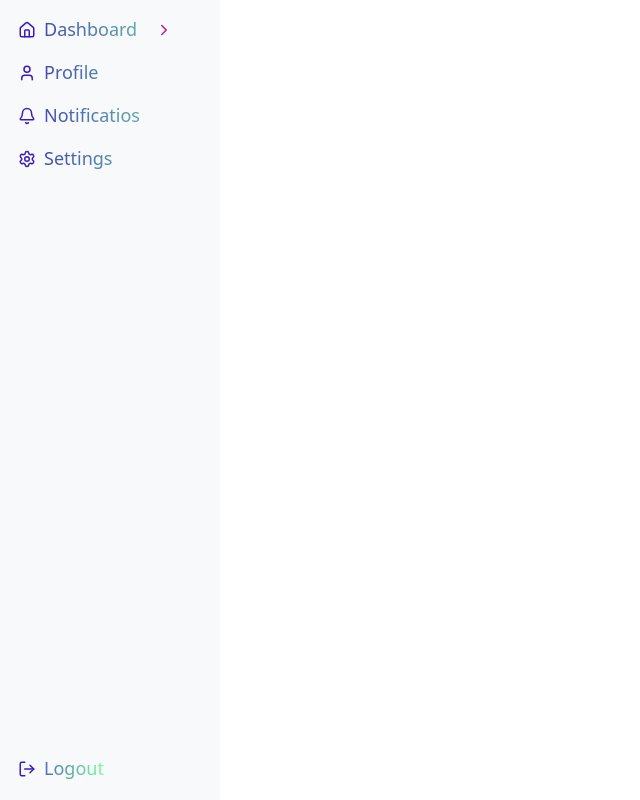
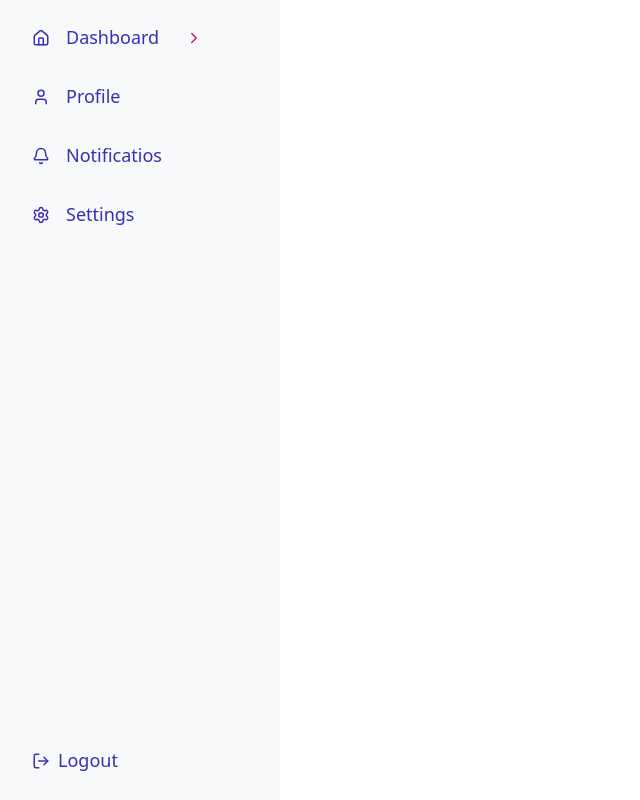
Before and after one commit to Manasghosh7681/TaskSphere, a React app: page /home in a window 1280 px wide. Shown: the whole page, without its empty margins (0-640 px from the left). Built offline with nearby package versions, Linux system fonts and the light colour scheme; the HTML template or start-up script is replaced by a standard one.

Commit message:
sidebar child element select fix

```diff
--- a/src/Components/Sidebar/Sidebar.jsx
+++ b/src/Components/Sidebar/Sidebar.jsx
@@ -15,6 +15,10 @@ const Sidebar = () => {
     const [SideData] = useState(AdminSidebar)
     const [showChild, setShowChild] = useState({})
     const [isMobileOpen, setIsMobileOpen] = useState(false);
+    const [activeIndex, setActiveIndex] = useState({
+        child: null,
+        parent: null
+    });
     const showToggle = (index) => {
         setShowChild((prev) => {
             return (
@@ -46,7 +50,7 @@ const Sidebar = () => {
                 />
             )}
 
-            <div className={`bg-light vh-100 ${styles.sidebar}  ${isMobileOpen ? styles.openSidebar : ''} pt-3`}>
+            <div className={`bg-light vh-100 ${styles.sidebar}  ${isMobileOpen ? styles.openSidebar : ''} pt-3 ps-1`}>
 
                 {SideData && (
                     <div  >
@@ -57,7 +61,7 @@ const Sidebar = () => {
                                 return (
                                     <div key={index}   >
 
-                                        <p className={`${styles.element} d-flex gap-2 align-items-center `} onClick={() => side.child && showToggle(index)}>
+                                        <p className={`${styles.element} d-flex gap-3 align-items-center ${activeIndex.parent === index ? styles.active : ''} `} onClick={() => { setActiveIndex((prev) => ({ ...prev, parent: index })), side.child && showToggle(index) }}>
                                             <Icon
                                                 size={18}
                                                 className={styles.icon}
@@ -80,8 +84,8 @@ const Sidebar = () => {
                                             <div className={`${styles.childWrapper} ${isExpanded ? styles.open : ''}`}>
                                                 {side.child.map((sideChild, ind) => {
                                                     return (
-                                                        <div key={ind} style={{ marginLeft: '35px' }}>
-                                                            <p className={`${styles.element} fs-6`}>{sideChild}</p>
+                                                        <div key={ind} style={{ marginLeft: '35px' }} onClick={() => { setActiveIndex((prev) => ({ ...prev, child: ind })) }} >
+                                                            <p className={`${styles.childElement} fs-6 ${activeIndex.child === ind ? styles.childActive : ''}`}>{sideChild}</p>
                                                         </div>
                                                     )
                                                 })}
@@ -93,7 +97,7 @@ const Sidebar = () => {
                             })
 
                         }
-                        <div  className={`${styles.element} d-flex gap-2 align-items-center`} style={{ position: 'fixed', bottom: 0, marginBottom: '18px' }}>
+                        <div className={`${styles.element} d-flex gap-2 align-items-center`} style={{ position: 'fixed', bottom: 0, marginBottom: '18px' }}>
                             <Logout
                                 size={18}
                                 className={styles.icon} />
--- a/src/Components/Sidebar/Sidebar.module.css
+++ b/src/Components/Sidebar/Sidebar.module.css
@@ -1,5 +1,5 @@
 .sidebar {
-    width: 220px;
+    width: 280px;
     position: fixed;
     top: 0;
     left: 0;
@@ -11,30 +11,44 @@
 .element {
     cursor: pointer;
     font-size: 18px;
-    margin-left: 18px;
-    background: linear-gradient(to right, #3a2fb4, #7bfea4);
-    /* gradient colors */
-    -webkit-background-clip: text;
-    /* clip background to text */
-    -webkit-text-fill-color: transparent;
-    /* make text transparent so gradient shows */
+    margin-left: 8px;
+    margin-right: 8px;
+
+    background: transparent;
+    color: #3a2fb4;
+
     transition: all 0.3s ease;
+    padding: 6px 10px 6px 20px;
+    border-radius: 12px;
+    height: 43px;
 
+    display: flex;
+    align-items: center;
 }
 
+
 .element:hover {
-    background: linear-gradient(to right, #ff512f, #dd2476);
-    -webkit-background-clip: text;
-    transform: translateX(5px);
+    background: linear-gradient(to right, #3a2fb4, #7bfea4);
+    color: white;
 }
 
-.icon {
-    color: rgba(59, 26, 190, 1)
+.active {
+    background: linear-gradient(to right, #3a2fb4, #7bfea4);
+    color: white;
 }
 
-.element:hover .icon {
-    color: #ff512f;
+
+.icon {
+    color: #3a2fb4;
 }
+
+.element:hover .icon,
+.active .icon {
+    color: white;
+}
+
+
+
 
 .childWrapper {
     max-height: 0;
@@ -47,11 +61,36 @@
 
 }
 
+.childElement {
+    border-radius: 12px;
+    background: transparent;
+    color: #3a2fb4;
+    cursor: pointer;
+    font-size: 16px;
+    margin-left: 8px;
+    margin-right: 8px;
+    height: 39px;
+    padding: 6px 10px 6px 20px;
+
+
+
+}
+
+.childElement:hover {
+    background: linear-gradient(to right, #d0cfd2, #c9cecb);
+    color: white;
+}
+.childActive{
+      background: linear-gradient(to right, #d0cfd2, #c9cecb);
+    color: white;
+}
+
 .open {
     max-height: 300px;
     /* large enough */
 
 }
+
 
 .mobileToggle {
     position: fixed;
```
